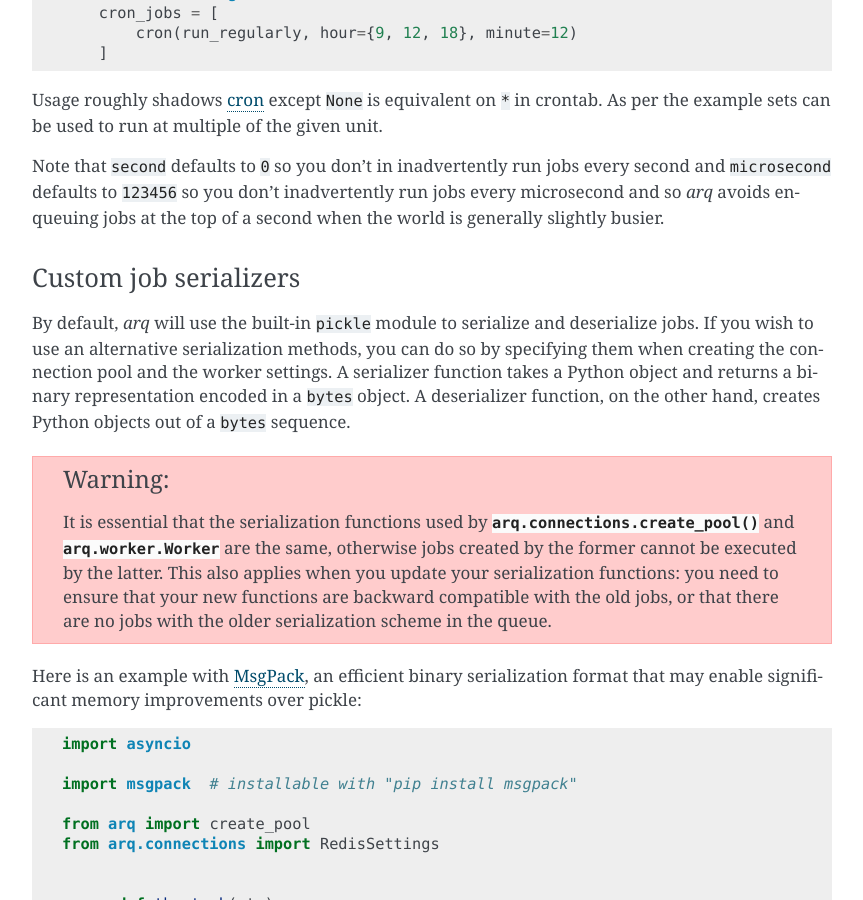
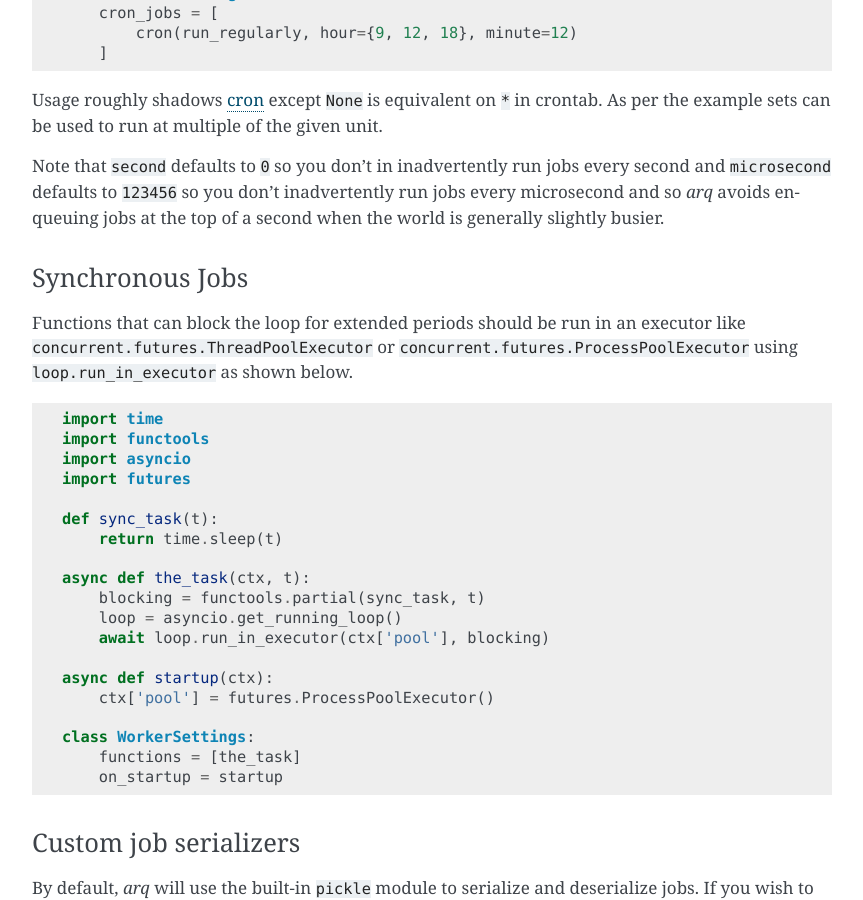
Before and after one commit to python-arq/arq, a Sphinx documentation site: the page built from docs/index.rst, in a window 1280 px wide and 900 px high, scrolled down 8651 px. Shown: the whole window, without its empty margins (258-1121 px from the left). Built offline with Sphinx 7.4.7, drawn with Linux system fonts in a browser that asks for light colours.

Commit message:
Add example for sync jobs to docs (#232)
* Add example for sync jobs to docs

* Include imports in example sync_job

```diff
--- /dev/null
+++ b/docs/examples/sync_job.py
@@ -0,0 +1,19 @@
+import time
+import functools
+import asyncio
+import futures
+
+def sync_task(t):
+    return time.sleep(t)
+
+async def the_task(ctx, t):
+    blocking = functools.partial(sync_task, t)
+    loop = asyncio.get_running_loop()
+    await loop.run_in_executor(ctx['pool'], blocking)
+
+async def startup(ctx):
+    ctx['pool'] = futures.ProcessPoolExecutor()
+
+class WorkerSettings:
+    functions = [the_task]
+    on_startup = startup
--- a/docs/index.rst
+++ b/docs/index.rst
@@ -206,6 +206,15 @@ Note that ``second`` defaults to ``0`` so you don't in inadvertently run jobs ev
 defaults to ``123456`` so you don't inadvertently run jobs every microsecond and so *arq* avoids enqueuing jobs
 at the top of a second when the world is generally slightly busier.
 
+Synchronous Jobs
+................
+
+Functions that can block the loop for extended periods should be run in an executor like
+``concurrent.futures.ThreadPoolExecutor`` or ``concurrent.futures.ProcessPoolExecutor`` using
+``loop.run_in_executor`` as shown below.
+
+.. literalinclude:: examples/sync_job.py
+
 Custom job serializers
 ......................
 
```
